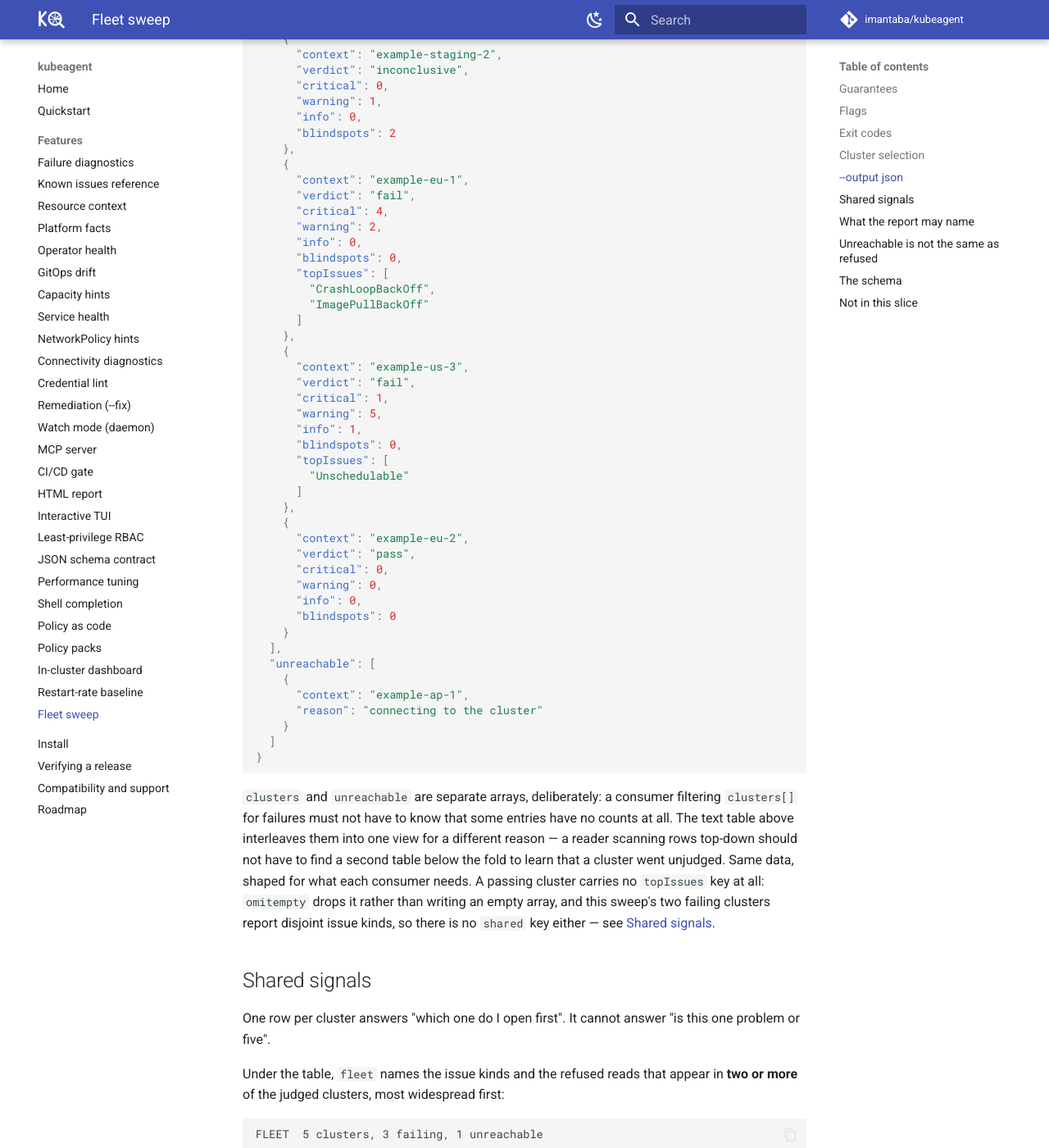
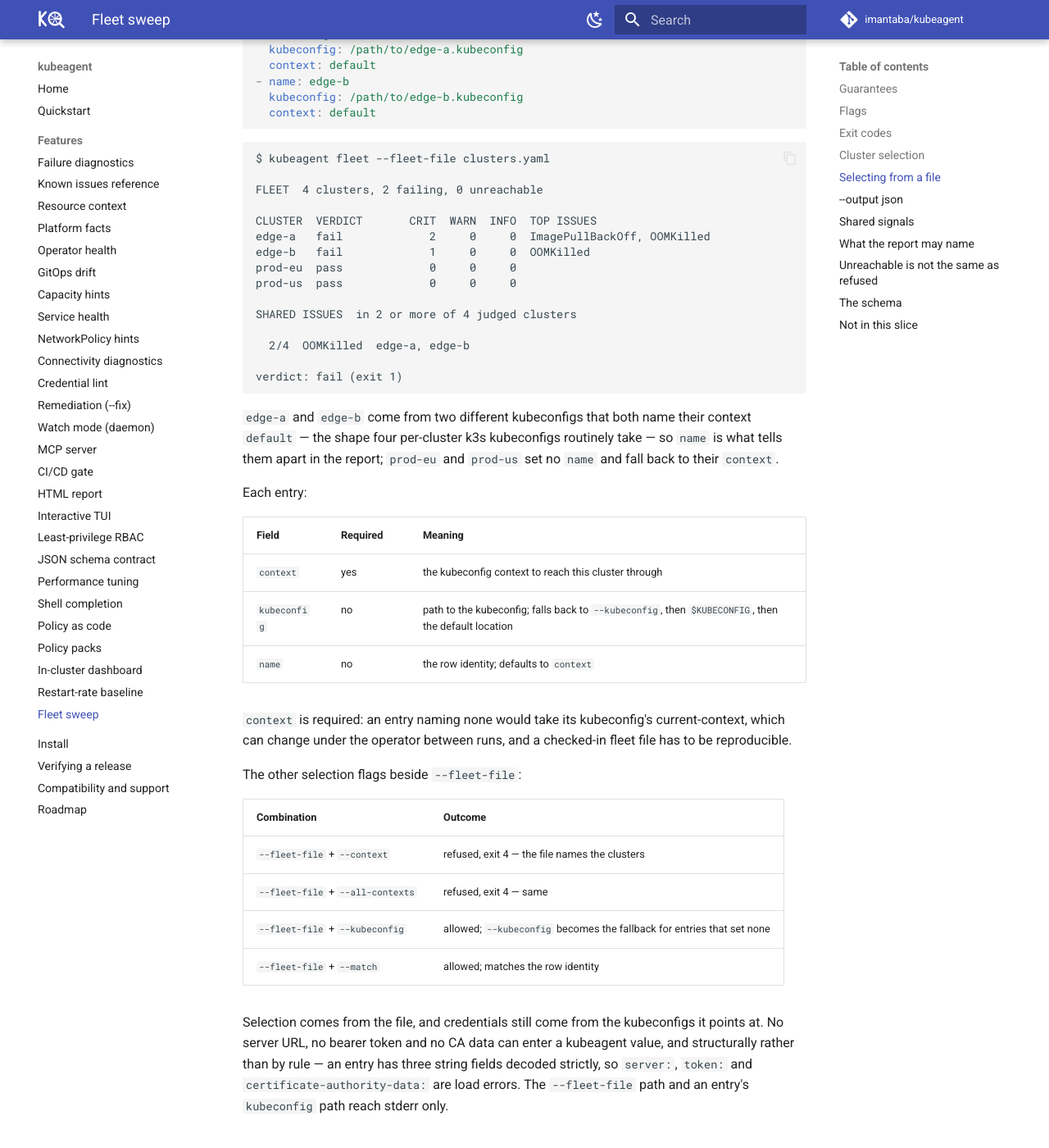
Before and after one commit to imantaba/kubeagent, an MkDocs documentation site: the page built from website/docs/features/fleet.md, in a window 1280 px wide and 1400 px high, scrolled down 3819 px. Shown: the whole window at 82% size. Built offline with MkDocs 1.6.1 and Material for MkDocs 9.7.7, drawn with Linux system fonts in a browser that asks for light colours; comment, search, counter and statistics services are not loaded; some of the changed text lies outside the part shown.

Commit message:
docs: fleet selection from a file, and fleet-scale complete
The feature page gains the file format, the flag matrix and the
credential statement: selection comes from the file, credentials keep
coming from the kubeconfigs it points at, and the format cannot express
one. The schema page records fleet 1.2.

CLAUDE.md gains internal/fleetfile and both halves of its wall, and the
post-1.0 fleet-scale bullet records the last slice in that item.

internal/fleet's package comment says what the report now names: a row
identity, which is a context name only when the selection source gave no
other. The promise below it is unchanged — still no node, namespace, pod
or workload.

The bare-kubeagent usage string listed fleet's flags without
--fleet-file. kubeagent fleet --help was always right, since Cobra
generates it; only the hand-maintained fallback was stale.

Signed-off-by: imantaba <itn.taba@gmail.com>

````diff
--- a/website/docs/features/fleet.md
+++ b/website/docs/features/fleet.md
@@ -130,6 +130,75 @@ the kubeconfig and constructs a clientset. A failure there is therefore always a
 configuration defect, never a reachability event, and re-running will not change
 it. A cluster that is merely gone builds a client without complaint and lands in
 `unreachable` on the graceful path, where it belongs.
+
+## Selecting from a file
+
+`--context` and `--all-contexts` both select from one kubeconfig's contexts.
+`--fleet-file <path>` selects from a file instead, so a fleet can span several
+kubeconfigs and each row can carry a name the operator chose:
+
+```yaml
+# clusters.yaml
+- context: prod-eu
+- context: prod-us
+- name: edge-a
+  kubeconfig: /path/to/edge-a.kubeconfig
+  context: default
+- name: edge-b
+  kubeconfig: /path/to/edge-b.kubeconfig
+  context: default
+```
+
+```text
+$ kubeagent fleet --fleet-file clusters.yaml
+
+FLEET  4 clusters, 2 failing, 0 unreachable
+
+CLUSTER  VERDICT       CRIT  WARN  INFO  TOP ISSUES
+edge-a   fail             2     0     0  ImagePullBackOff, OOMKilled
+edge-b   fail             1     0     0  OOMKilled
+prod-eu  pass             0     0     0
+prod-us  pass             0     0     0
+
+SHARED ISSUES  in 2 or more of 4 judged clusters
+
+  2/4  OOMKilled  edge-a, edge-b
+
+verdict: fail (exit 1)
+```
+
+`edge-a` and `edge-b` come from two different kubeconfigs that both name their
+context `default` — the shape four per-cluster k3s kubeconfigs routinely take —
+so `name` is what tells them apart in the report; `prod-eu` and `prod-us` set
+no `name` and fall back to their `context`.
+
+Each entry:
+
+| Field | Required | Meaning |
+|---|---|---|
+| `context` | yes | the kubeconfig context to reach this cluster through |
+| `kubeconfig` | no | path to the kubeconfig; falls back to `--kubeconfig`, then `$KUBECONFIG`, then the default location |
+| `name` | no | the row identity; defaults to `context` |
+
+`context` is required: an entry naming none would take its kubeconfig's
+current-context, which can change under the operator between runs, and a
+checked-in fleet file has to be reproducible.
+
+The other selection flags beside `--fleet-file`:
+
+| Combination | Outcome |
+|---|---|
+| `--fleet-file` + `--context` | refused, exit 4 — the file names the clusters |
+| `--fleet-file` + `--all-contexts` | refused, exit 4 — same |
+| `--fleet-file` + `--kubeconfig` | allowed; `--kubeconfig` becomes the fallback for entries that set none |
+| `--fleet-file` + `--match` | allowed; matches the row identity |
+
+Selection comes from the file, and credentials still come from the kubeconfigs
+it points at. No server URL, no bearer token and no CA data can enter a
+kubeagent value, and structurally rather than by rule — an entry has three
+string fields decoded strictly, so `server:`, `token:` and
+`certificate-authority-data:` are load errors. The `--fleet-file` path and an
+entry's `kubeconfig` path reach stderr only.
 
 ## `--output json`
 
@@ -297,14 +366,15 @@ JSON document names every one.
 
 ## What the report may name
 
-**It may name:** kubeconfig context names; issue kinds (`CrashLoopBackOff`,
-`ImagePullBackOff`, `Unschedulable`, and so on); and, in the shared-signals
-section, the API resource names of reads kubeagent was refused (`nodes/proxy`,
-`pods/log`, `secrets`, `events`, and so on). Both of those are closed,
-kubeagent-authored vocabularies, and a resource name names a *kind* of read,
-never an object. A
-context name is the operator's own label for their own cluster — it is the
-only thing that can answer "which one". This is not a new exposure:
+**It may name:** a row identity — the operator's own name for a cluster when
+the selection source gave one, the kubeconfig context otherwise; issue kinds
+(`CrashLoopBackOff`, `ImagePullBackOff`, `Unschedulable`, and so on); and, in
+the shared-signals section, the API resource names of reads kubeagent was
+refused (`nodes/proxy`, `pods/log`, `secrets`, `events`, and so on). Both of
+those are closed, kubeagent-authored vocabularies, and a resource name names a
+*kind* of read, never an object. A row identity is the operator's own label
+for their own cluster — it is the only thing that can answer "which one". This
+is not a new exposure:
 `internal/mcp`'s `list_contexts` tool already serves context names to a
 remote caller by design, and the watch daemon has carried one as a `cluster`
 metric label since its multi-cluster hub shipped.
@@ -320,7 +390,7 @@ carries counts and issue kinds, and neither of those can hold an object
 name, so the exclusion is structural: there is no field to accidentally
 populate with one, and no filter for a future change to accidentally bypass.
 
-A shared signal is the same shape of promise: it carries a context name, a
+A shared signal is the same shape of promise: it carries a row identity, a
 signal from one of those two closed vocabularies, and nothing else. In
 particular it reads a blind spot's `Resource` and never its `Reason`, which
 is a redacted error string rather than a bounded vocabulary — redacted is not
````
Also changed, not shown: CLAUDE.md (+28 -4 lines), website/docs/features/json-schema.md (+6 -5 lines), website/docs/roadmap.md (+1 -1 lines), CHANGELOG.md, 2 other files.
